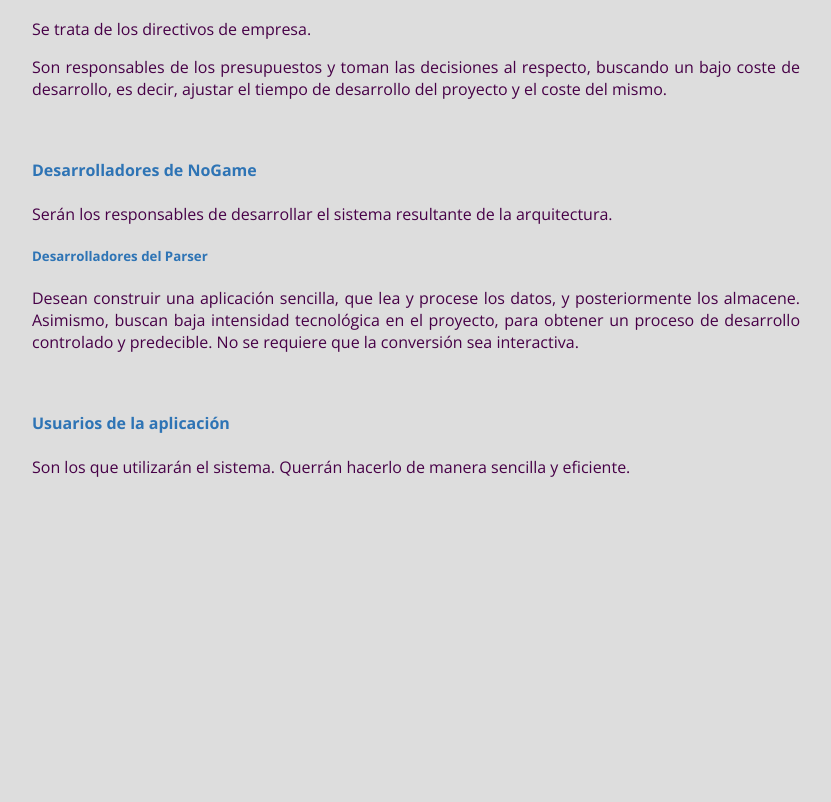
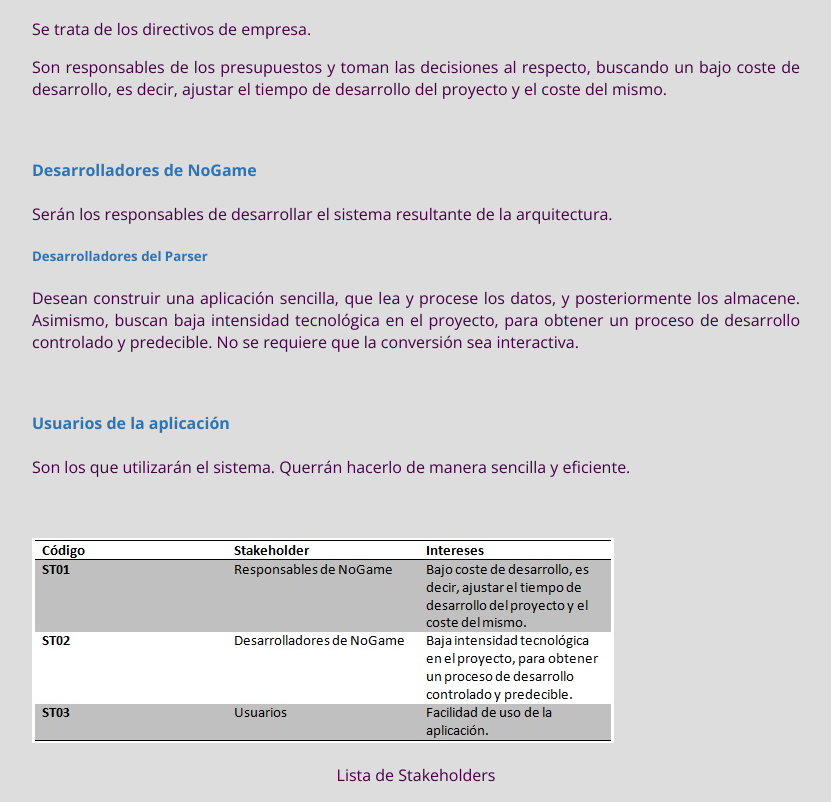
Before and after one commit to Arquisoft/Trivial4a, a plain HTML site: page DOCUMENTACION/Html/stakeholders.html in a window 1280 px wide. Shown: the part 111-913 px from the top of the page, without its empty margins (224-1055 px from the left). Before the commit the page ends 800 px from the top, so only its background shows below. Drawn offline with nearby package versions, Linux system fonts and the light colour scheme; a web font is replaced by a local one.

Commit message:
más doc

```diff
--- a/DOCUMENTACION/Html/stakeholders.html
+++ b/DOCUMENTACION/Html/stakeholders.html
@@ -23,5 +23,12 @@
 	<p>Son los que utilizarán el sistema. Querrán hacerlo de manera sencilla y eficiente. </p>
 
 
+	<br>
+<br>
+
+<img src="stakeholders.jpg" alt="Lista de Stakeholders">
+<p align="center">Lista de Stakeholders</p>
+
+
 </body>
 </html>
```
Also changed, not shown: DOCUMENTACION/Html/stakeholders.jpg (added), 1 other file.
